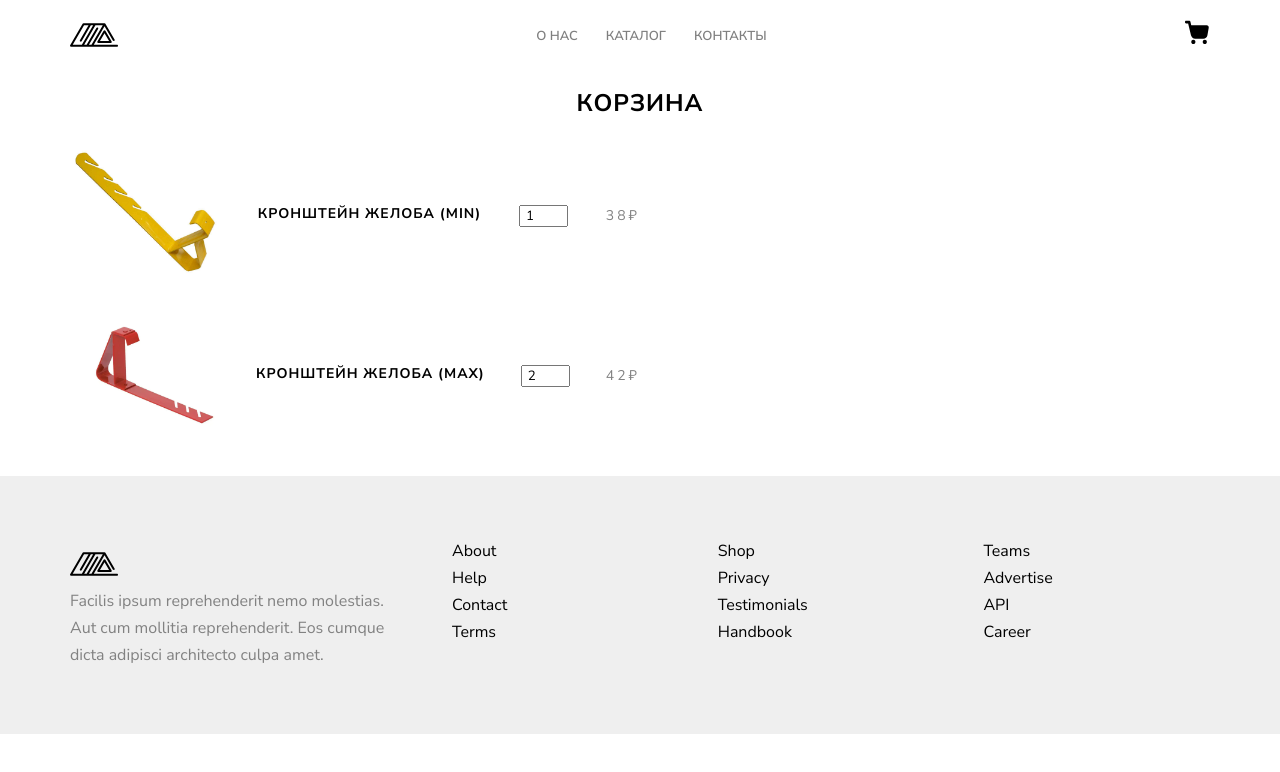
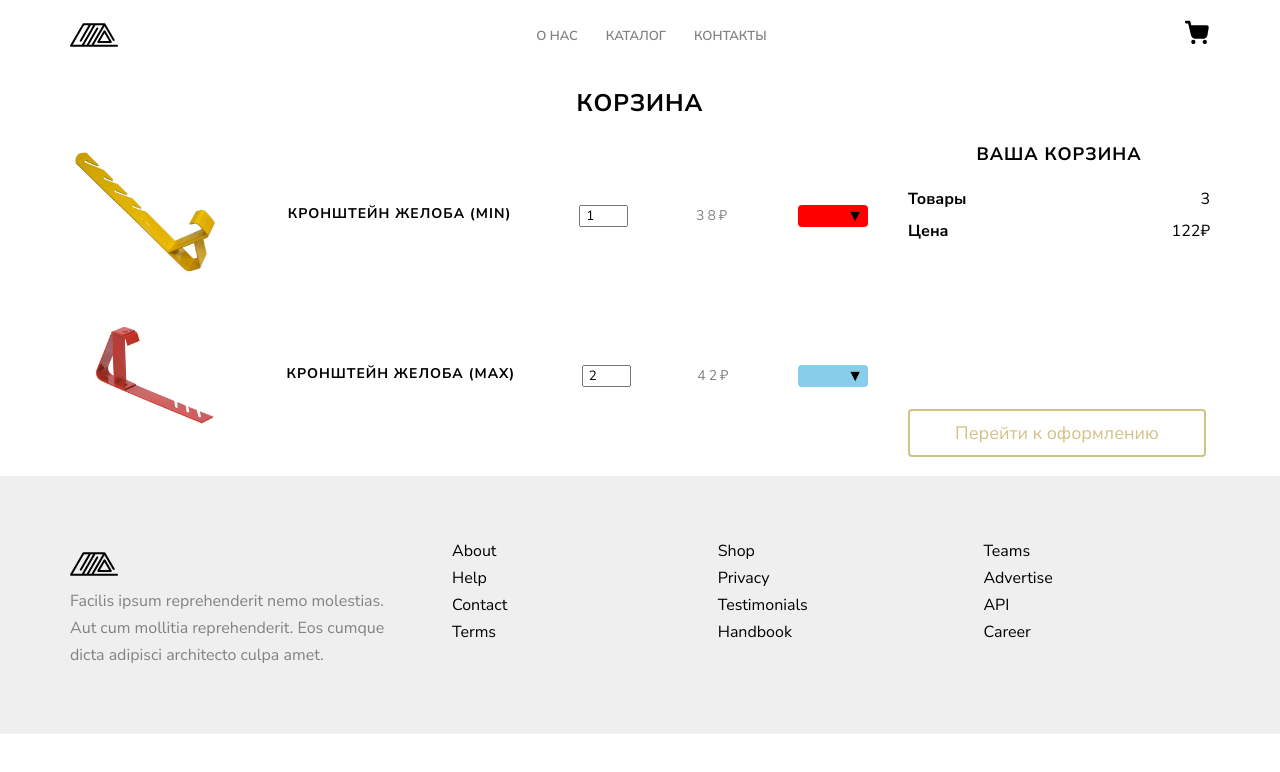
Before and after one commit to Sey-Uki/e-com, a Next.js app: page /cart in a window 1280 px wide. Shown: the top 772 px of the page. Built offline with nearby package versions, Linux system fonts and the light colour scheme.

Commit message:
feat(cart): display items and summary

```diff
--- a/src/components/button/button.module.css
+++ b/src/components/button/button.module.css
@@ -6,7 +6,7 @@
     margin-right: 4px;
     margin-bottom: 4px;
     font-weight: 400;
-    border-radius: 2px;
+    border-radius: 4px;
     line-height: 1.33333;
     padding: 14px 30px;
     font-size: 18px;
--- a/src/components/customLink/customLink.module.css
+++ b/src/components/customLink/customLink.module.css
@@ -8,7 +8,7 @@
     margin-right: 4px;
     margin-bottom: 4px;
     font-weight: 400;
-    border-radius: 2px;
+    border-radius: 4px;
     line-height: 1.33333;
     padding: 14px 30px;
     font-size: 18px;
--- a/src/pages/cart/cart.module.css
+++ b/src/pages/cart/cart.module.css
@@ -12,12 +12,13 @@
 
 .content {
     width: 100%;
+    display: flex;
 }
 
 .items {
     display: flex;
     flex-direction: column;
-    width: 50%;
+    width: 70%;
 }
 
 .item {
@@ -38,6 +39,87 @@
 }
 
 .summary {
-    width: 50%;
+    width: 30%;
     display: flex;
+    flex-direction: column;
+    justify-content: space-between;
+    padding-left: 40px;
 }
+
+.info div {
+    display: flex;
+    width: 100%;
+
+    align-items: center;
+    justify-content: space-between;
+
+    margin-bottom: 10px;
+}
+
+.summary h2 {
+    text-align: center;
+    width: 100%;
+
+    font-size: 18px;
+}
+
+.summary button {
+    padding: 10px 25px;
+}
+
+.colors {
+    width: 70px;
+    height: 22px;
+
+    cursor: pointer;
+
+    position: relative;
+}
+
+.preview {
+    width: 100%;
+    height: 100%;
+    border-radius: 4px;
+}
+
+.arrow {
+    position: absolute;
+    right: 5px;
+}
+
+.dropDown {
+    position: absolute;
+    top: 24px;
+    left: 0;
+    width: 100%;
+    height: 100px
+}
+
+.dropDown div {
+    width: 100%;
+    height: 20px;
+
+    transition: opacity .2s;
+}
+
+.dropDown div:hover {
+   opacity: 0.5;
+}
+
+
+.dropDown div:first-of-type {
+    border-top-left-radius: 4px;
+    border-top-right-radius: 4px;
+}
+
+.dropDown div:last-of-type {
+    border-bottom-left-radius: 4px;
+    border-bottom-right-radius: 4px;
+}
+
+.selectedColor {
+    width: 60px;
+    height: 22px;
+    border-radius: 4px;
+    padding: 0 4px;
+}
--- a/src/pages/cart/index.tsx
+++ b/src/pages/cart/index.tsx
@@ -1,23 +1,73 @@
-import { ReactElement } from 'react';
+import { ReactElement, useMemo, useState } from 'react';
 
 import Image from 'next/image';
 
 import s from './cart.module.css';
+import { Button } from '../../components/button/button';
 import { Container } from '../../components/container/container';
 import Layout from '../../components/layout';
 import { MainTitle } from '../../components/mainTitle/mainTitle';
 import { Price } from '../../components/price/price';
+import { SectionTitle } from '../../components/sectionTitle/sectionTitle';
 import { Subtitle } from '../../components/subtitle/subtitle';
-import { CART_ITEMS } from '../../utils/cart';
+import { CART_ITEMS, CartItem } from '../../utils/cart';
+
+const COLORS = ['red', 'green', 'blue', 'orange', 'yellow', 'skyblue'];
 
 const CartPage = () => {
+  const [cartItems, setCartItems] = useState<CartItem[]>(CART_ITEMS);
+
+  const [visibleDropDowns, setVisibleDropDowns] = useState<
+    (boolean | undefined)[]
+  >([]);
+
+  const handleShowDropdown = (index: number) => {
+    setVisibleDropDowns((v) => {
+      const temp = [...v];
+
+      if (temp[index]) {
+        temp[index] = false;
+      } else {
+        temp[index] = true;
+      }
+
+      return temp;
+    });
+  };
+
+  const handleSelectColor = (index: number, color: string) => {
+    setCartItems((c) =>
+      c.map((item, i) => {
+        if (i === index) {
+          return {
+            ...item,
+            color,
+          };
+        }
+
+        return item;
+      }),
+    );
+  };
+
+  const totalAmount = useMemo(
+    () => CART_ITEMS.reduce((acc, item) => acc + item.amount, 0),
+    [],
+  );
+
+  const totalPrice = useMemo(
+    () => CART_ITEMS.reduce((acc, item) => acc + item.price * item.amount, 0),
+    [],
+  );
+
   return (
     <div className={s.cart}>
       <Container extraClass={s.container}>
         <MainTitle>Корзина</MainTitle>
         <div className={s.content}>
           <section className={s.items}>
-            {CART_ITEMS.map(({ id, name, price, amount, thumbnail }) => {
+            {cartItems.map(
+              ({ id, name, price, amount, thumbnail, color }, index) => {
                 return (
                   <div className={s.item} key={id}>
                     <Image
@@ -29,14 +79,66 @@ const CartPage = () => {
                       width={0}
                     />
                     <Subtitle>{name}</Subtitle>
-                  <input max={20} min={0} type="number" value={amount} />
-                  <Price>{price}</Price>
+                    <input
+                      defaultValue={amount}
+                      max={20}
+                      min={0}
+                      type="number"
+                    />
+                    <Price>{`${price}₽`}</Price>
+                    <div
+                      className={s.colors}
+                      onClick={() => handleShowDropdown(index)}
+                    >
+                      <div
+                        className={s.preview}
+                        style={{
+                          backgroundColor: color,
+                        }}
+                      >
+                        {visibleDropDowns[index] ? (
+                          <span className={s.arrow}>▲</span>
+                        ) : (
+                          <span className={s.arrow}>▼</span>
+                        )}
+                      </div>
+                      {visibleDropDowns[index] && (
+                        <div className={s.dropDown}>
+                          {COLORS.map((color) => {
+                            return (
+                              <div
+                                key={color}
+                                style={{ backgroundColor: color }}
+                                onClick={() => handleSelectColor(index, color)}
+                              />
+                            );
+                          })}
+                        </div>
+                      )}
+                    </div>
                   </div>
                 );
-            })}
+              },
+            )}
           </section>
 
-          <section className={s.summary}></section>
+          <section className={s.summary}>
+            <div className={s.info}>
+              <SectionTitle>Ваша корзина</SectionTitle>
+
+              <div>
+                <strong>Товары</strong>
+                <span>{totalAmount}</span>
+              </div>
+
+              <div>
+                <strong>Цена</strong>
+                <span>{`${totalPrice}₽`}</span>
+              </div>
+            </div>
+
+            <Button>Перейти к оформлению</Button>
+          </section>
         </div>
       </Container>
     </div>
--- a/src/utils/cart.ts
+++ b/src/utils/cart.ts
@@ -1,16 +1,27 @@
-export const CART_ITEMS = [
+export type CartItem = {
+  id: number;
+  name: string;
+  price: number;
+  amount: number;
+  thumbnail: string;
+  color: string;
+};
+
+export const CART_ITEMS: CartItem[] = [
   {
     id: 1,
     name: 'Кронштейн Желоба (MIN)',
-    price: '38₽',
+    price: 38,
     amount: 1,
     thumbnail: require('../../public/assets/images/brackets/bracket1.jpeg'),
+    color: 'red',
   },
   {
     id: 2,
     name: 'Кронштейн Желоба (MAX)',
-    price: '42₽',
+    price: 42,
     amount: 2,
     thumbnail: require('../../public/assets/images/brackets/bracket2.webp'),
+    color: 'skyBlue',
   },
 ];
```
Lines whose indentation alone changed are shown as unchanged.
